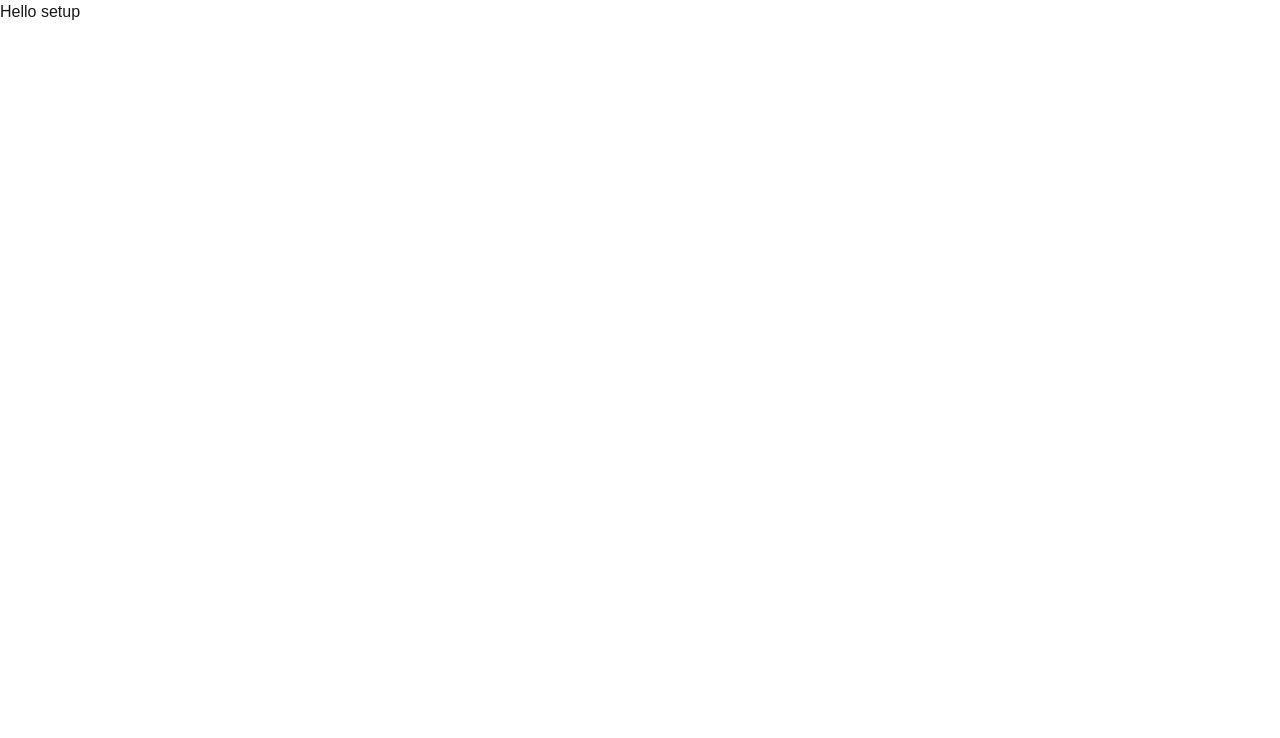
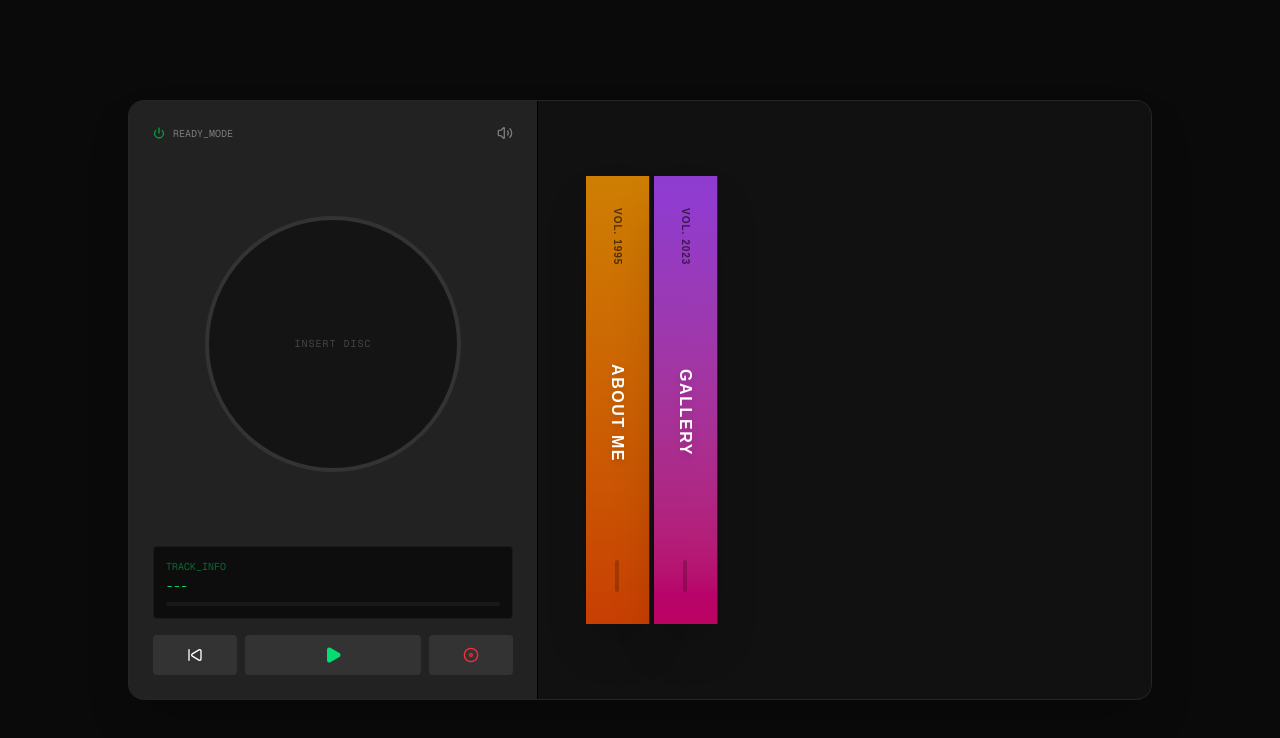
Before and after one commit to HallowsYves/portfolio, a Next.js app in the folder port/: page / in a window 1280 px wide. Shown: the top 738 px of the page. Built offline with nearby package versions, Linux system fonts and the light colour scheme.

Commit message:
rough draft

```diff
--- /dev/null
+++ b/port/Components/CompactDisc.tsx
@@ -0,0 +1,27 @@
+import React from 'react';
+
+interface DiscProps {
+  disc: {
+    title: string;
+    color: string;
+  };
+  isSpinning: boolean;
+}
+
+const CompactDisc = ({ disc, isSpinning }: DiscProps) => (
+  <div className={`relative w-48 h-48 md:w-64 md:h-64 rounded-full shadow-2xl flex items-center justify-center overflow-hidden transition-all duration-1000 ${isSpinning ? 'animate-spin-slow' : ''}`}>
+    <div className={`absolute inset-0 bg-gradient-to-br ${disc.color} opacity-90`} />
+    <div className="absolute inset-0 bg-[conic-gradient(from_0deg,transparent_0deg,white_45deg,transparent_90deg,transparent_180deg,white_225deg,transparent_270deg)] opacity-30 mix-blend-overlay" />
+    <div className="absolute inset-0 flex flex-col items-center justify-center text-center p-8 rotate-90">
+      <span className="text-white font-black text-xl md:text-2xl uppercase tracking-tighter leading-none">{disc.title}</span>
+    </div>
+    {/* Center Spindle */}
+    <div className="absolute w-12 h-12 bg-gradient-to-b from-[#222] to-[#000] rounded-full z-20 shadow-xl flex items-center justify-center border border-white/5">
+      <div className="w-6 h-6 bg-[#111] rounded-full border border-white/5 flex items-center justify-center">
+         <div className="w-1.5 h-1.5 bg-[#050505] rounded-full border border-white/10"></div>
+      </div>
+    </div>
+  </div>
+);
+
+export default CompactDisc;
--- /dev/null
+++ b/port/Components/JewelCaseSpine.tsx
@@ -0,0 +1,15 @@
+const JewelCaseSpine = ({ disc, onClick, disabled }: { disc: any, onClick: any, disabled: boolean }) => (
+  <button
+    onClick={() => !disabled && onClick(disc)}
+    className={`group relative h-full w-12 md:w-16 transition-all duration-500 ease-out flex flex-col items-center justify-center border-r border-white/10 shadow-2xl ${disabled ? 'opacity-30 cursor-not-allowed grayscale' : 'hover:w-20 md:hover:w-24 cursor-pointer hover:z-10'}`}
+  >
+    <div className={`absolute inset-0 bg-gradient-to-b ${disc.color} opacity-80 group-hover:opacity-100 transition-opacity`} />
+    <div className="relative z-10 h-full flex flex-col items-center py-8 justify-between">
+      <span className="[writing-mode:vertical-rl] text-[10px] font-bold tracking-widest text-black/60 uppercase">Vol. {disc.year}</span>
+      <h3 className="[writing-mode:vertical-rl] text-sm md:text-base font-black tracking-widest text-white drop-shadow-md whitespace-nowrap">{disc.title}</h3>
+      <div className="w-1 h-8 bg-black/20 rounded-full" />
+    </div>
+  </button>
+);
+
+export default JewelCaseSpine;
--- a/port/app/page.tsx
+++ b/port/app/page.tsx
@@ -1,8 +1,163 @@
-import Image from "next/image";
+'use client';
 
-export default function Home() {
+import React, { useState, useEffect } from 'react';
+import { Disc, Play, Pause, SkipBack, Volume2, Power } from 'lucide-react';
+import CompactDisc from '@/Components/CompactDisc';
+import JewelCaseSpine from '@/Components/JewelCaseSpine';
+
+
+const DISCS = [
+  {
+    id: 'about',
+    title: 'ABOUT ME',
+    artist: 'The Developer',
+    year: '1995',
+    color: 'from-amber-500 to-orange-600',
+    trackList: ['Intro', 'Skills', 'History'],
+    content: (
+      <div className="space-y-4 font-mono text-sm md:text-base leading-relaxed text-amber-100">
+        <h2 className="text-xl md:text-2xl font-bold text-amber-500 mb-4">TRACK 01: ORIGIN</h2>
+        <p>Blah blah blah blah </p>
+        <h2 className="text-xl md:text-2xl font-bold text-amber-500 mb-4 mt-8">TRACK 02: STACK</h2>
+        <ul className="grid grid-cols-2 gap-2 text-xs md:text-sm opacity-80">
+          <li>[01] React / Next.js</li>
+          <li>[02] TypeScript</li>
+          <li>[03] Tailwind CSS</li>
+          <li>[04] </li>
+        </ul>
+      </div>
+    )
+  },
+  {
+    id: 'projects',
+    title: 'GALLERY',
+    artist: 'Creative Works',
+    year: '2023',
+    color: 'from-purple-500 to-pink-600',
+    trackList: ['Web', 'Mobile', 'Design'],
+    content: (
+      <div className="space-y-6 font-mono text-purple-100">
+        <div className="border-b border-purple-500/30 pb-2 mb-4">
+          <h3 className="text-lg font-bold text-purple-400">PROJECT_ALPHA.EXE</h3>
+          <p className="text-xs opacity-70">Interactive CD Portfolio System</p>
+        </div>
+        <div className="border-b border-purple-500/30 pb-2 mb-4">
+          <h3 className="text-lg font-bold text-purple-400">NEON_DREAMS.WAV</h3>
+          <p className="text-xs opacity-70">A nostalgic audio visualizer experience.</p>
+        </div>
+      </div>
+    )
+  }
+];
+
+
+export default function PortfolioPage() {
+  const [currentDisc, setCurrentDisc] = useState<any>(null);
+  const [loadingProgress, setLoadingProgress] = useState(0);
+  const [isPlaying, setIsPlaying] = useState(false);
+
+  useEffect(() => {
+    let interval: any;
+    if (currentDisc && loadingProgress < 100) {
+      setIsPlaying(true);
+      interval = setInterval(() => {
+        setLoadingProgress(prev => {
+          const next = prev + Math.random() * 20;
+          return next > 100 ? 100 : next;
+        });
+      }, 400);
+    }
+    return () => clearInterval(interval);
+  }, [currentDisc, loadingProgress]);
+
+  const handleEject = () => {
+    setCurrentDisc(null);
+    setLoadingProgress(0);
+    setIsPlaying(false);
+  };
+
   return (
-    <h1> Hello setup</h1>
+    <div className="min-h-screen bg-[#0a0a0a] text-white flex items-center justify-center p-4">
+      <div className="relative w-full max-w-5xl h-[600px] bg-[#1a1a1a] rounded-2xl shadow-2xl border border-white/5 flex flex-col md:flex-row overflow-hidden">
 
+        {/* PLAYER SECTION */}
+        <div className="w-full md:w-2/5 bg-[#222] p-6 flex flex-col border-b md:border-b-0 md:border-r border-black">
+          <div className="flex justify-between items-center mb-6">
+            <div className="flex items-center gap-2">
+              <Power className="w-3 h-3 text-green-500" />
+              <span className="text-[10px] font-mono opacity-40">READY_MODE</span>
+            </div>
+            <Volume2 className="w-4 h-4 opacity-40" />
+          </div>
+
+          <div className="flex-grow flex items-center justify-center relative">
+            <div className="w-56 h-56 md:w-64 md:h-64 rounded-full bg-black/40 border-4 border-[#333] flex items-center justify-center">
+              {currentDisc ? (
+                <CompactDisc disc={currentDisc} isSpinning={isPlaying} />
+              ) : (
+                <span className="text-[10px] font-mono opacity-20 tracking-widest uppercase">Insert Disc</span>
+              )}
+            </div>
+          </div>
+
+          <div className="mt-6 space-y-4">
+            <div className="bg-black/60 p-3 rounded font-mono border border-white/5">
+              <div className="text-[10px] text-green-500 opacity-50 mb-1">TRACK_INFO</div>
+              <div className="text-xs text-green-400 truncate">
+                {currentDisc ? `${currentDisc.artist} - ${currentDisc.title}` : '---'}
+              </div>
+              <div className="mt-2 h-1 bg-white/5 rounded-full overflow-hidden">
+                <div className="h-full bg-green-500 transition-all" style={{ width: `${loadingProgress}%` }} />
+              </div>
+            </div>
+
+            <div className="grid grid-cols-4 gap-2">
+              <button className="h-10 bg-[#333] rounded hover:bg-[#383838] flex items-center justify-center"><SkipBack size={16}/></button>
+              <button onClick={() => currentDisc && setIsPlaying(!isPlaying)} className="h-10 bg-[#333] rounded col-span-2 flex items-center justify-center text-green-400">
+                {isPlaying ? <Pause size={18} fill="currentColor"/> : <Play size={18} fill="currentColor"/>}
+              </button>
+              <button onClick={handleEject} className="h-10 bg-[#333] rounded flex items-center justify-center text-red-500"><Disc size={16}/></button>
+            </div>
+          </div>
+        </div>
+
+        {/* CONTENT/SHELF SECTION */}
+        <div className="flex-grow relative bg-[#111]">
+          {currentDisc ? (
+            <div className="absolute inset-0 p-8 md:p-12 overflow-y-auto animate-in fade-in slide-in-from-right-4 duration-700">
+              {loadingProgress < 100 ? (
+                <div className="h-full flex items-center justify-center">
+                  <span className="font-mono text-xs animate-pulse">LOADING_DATA...</span>
+                </div>
+              ) : (
+                <div className="max-w-xl">
+                  <h1 className="text-4xl font-black mb-1">{currentDisc.title}</h1>
+                  <div className="h-1 w-12 bg-white/20 mb-8" />
+                  {currentDisc.content}
+                </div>
+              )}
+            </div>
+          ) : (
+            <div className="absolute inset-0 flex items-center justify-center md:justify-start md:pl-12">
+              <div className="h-3/4 flex space-x-1 items-end">
+                {DISCS.map(d => (
+                  <JewelCaseSpine key={d.id} disc={d} onClick={setCurrentDisc} disabled={false} />
+                ))}
+              </div>
+            </div>
+          )}
+        </div>
+      </div>
+
+      <style jsx global>{`
+        @keyframes spin {
+          from { transform: rotate(0deg); }
+          to { transform: rotate(360deg); }
+        }
+        .animate-spin-slow {
+          animation: spin 3s linear infinite;
+        }
+      `}</style>
+    </div>
   );
 }
--- a/port/package.json
+++ b/port/package.json
@@ -9,6 +9,7 @@
     "lint": "eslint"
   },
   "dependencies": {
+    "lucide-react": "^0.563.0",
     "next": "16.1.6",
     "react": "19.2.3",
     "react-dom": "19.2.3"
```
Also changed, not shown: 1 other file (tests, documents, lock files or other folders).
